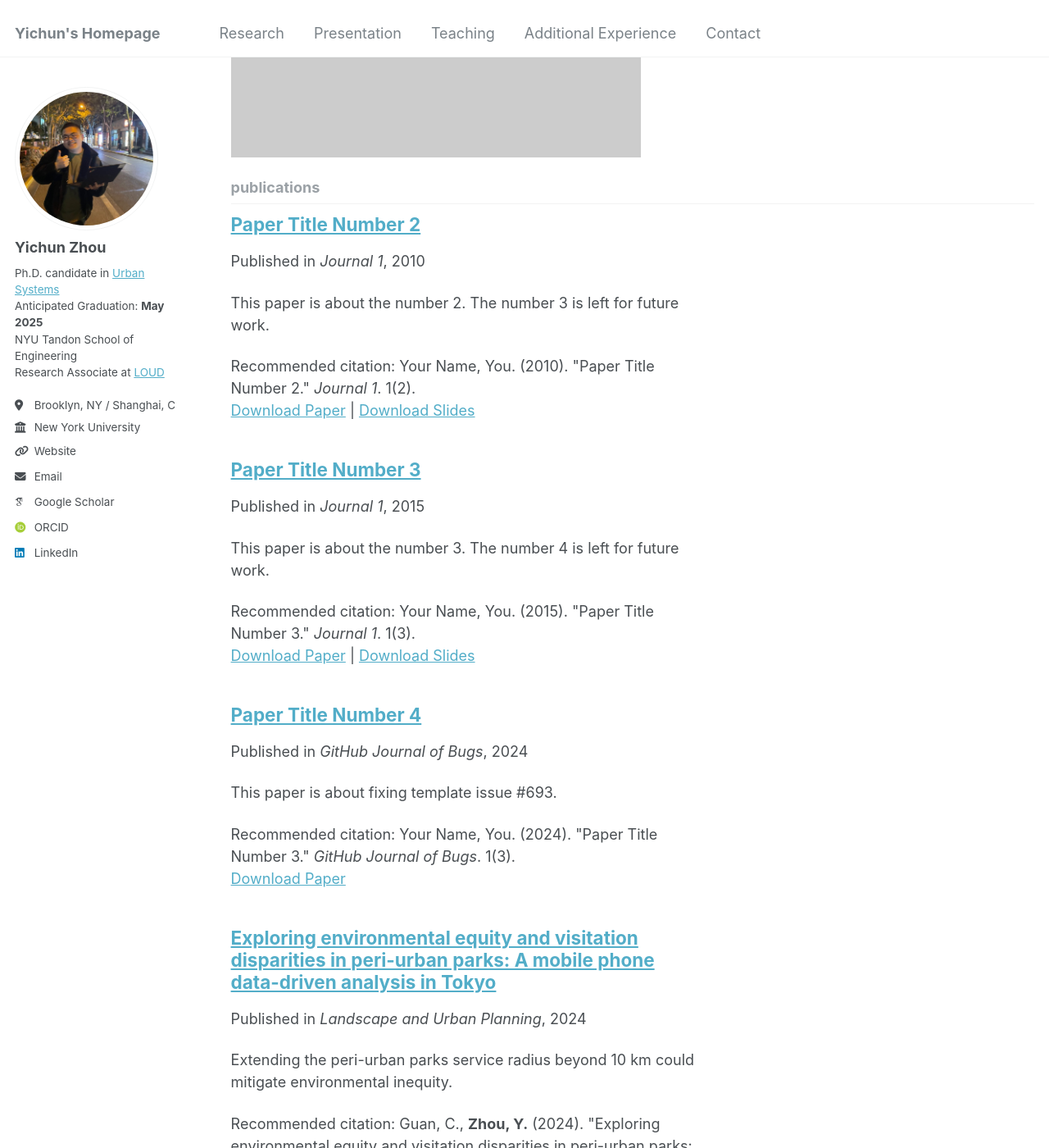
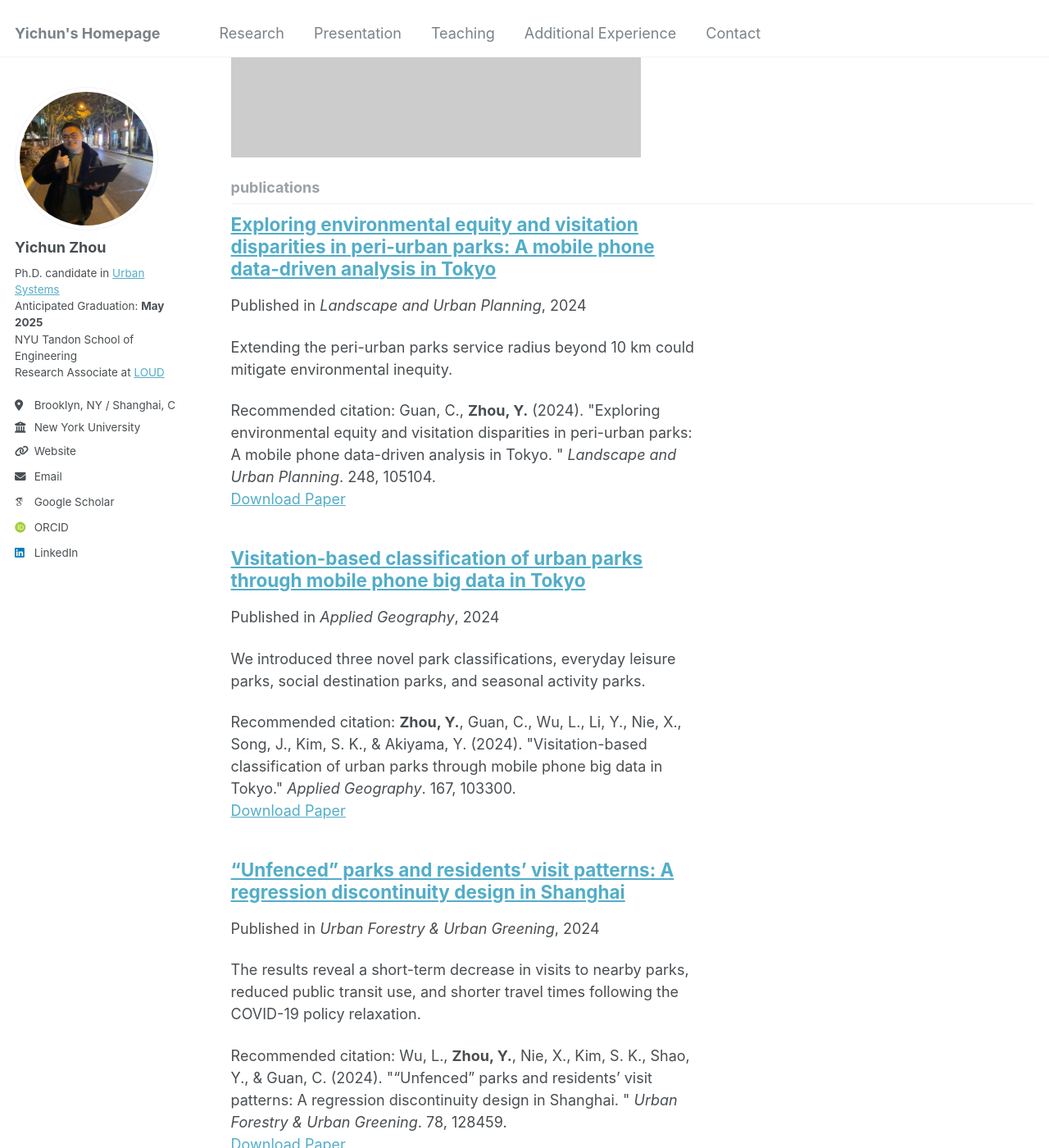
Before and after one commit to yichunzhou12/yichunzhou12.github.io, a Jekyll site: the page built from _pages/collection-archive.html, in a window 1280 px wide and 1400 px high, scrolled down 900 px. Shown: the whole window at 82% size. Built offline with Jekyll 4.4.1, drawn with Linux system fonts in a browser that asks for light colours; some web fonts are replaced.

Commit message:
updated about

```diff
--- a/_publications/2010-10-01-paper-title-number-2.md
+++ /dev/null
@@ -1,14 +0,0 @@
----
-title: "Paper Title Number 2"
-collection: publications
-category: manuscripts
-permalink: /publication/2010-10-01-paper-title-number-2
-excerpt: 'This paper is about the number 2. The number 3 is left for future work.'
-date: 2010-10-01
-venue: 'Journal 1'
-slidesurl: 'http://academicpages.github.io/files/slides2.pdf'
-paperurl: 'http://academicpages.github.io/files/paper2.pdf'
-citation: 'Your Name, You. (2010). &quot;Paper Title Number 2.&quot; <i>Journal 1</i>. 1(2).'
----
-
-The contents above will be part of a list of publications, if the user clicks the link for the publication than the contents of section will be rendered as a full page, allowing you to provide more information about the paper for the reader. When publications are displayed as a single page, the contents of the above "citation" field will automatically be included below this section in a smaller font.
--- a/_publications/2015-10-01-paper-title-number-3.md
+++ /dev/null
@@ -1,14 +0,0 @@
----
-title: "Paper Title Number 3"
-collection: publications
-category: manuscripts
-permalink: /publication/2015-10-01-paper-title-number-3
-excerpt: 'This paper is about the number 3. The number 4 is left for future work.'
-date: 2015-10-01
-venue: 'Journal 1'
-slidesurl: 'http://academicpages.github.io/files/slides3.pdf'
-paperurl: 'http://academicpages.github.io/files/paper3.pdf'
-citation: 'Your Name, You. (2015). &quot;Paper Title Number 3.&quot; <i>Journal 1</i>. 1(3).'
----
-
-The contents above will be part of a list of publications, if the user clicks the link for the publication than the contents of section will be rendered as a full page, allowing you to provide more information about the paper for the reader. When publications are displayed as a single page, the contents of the above "citation" field will automatically be included below this section in a smaller font.
--- a/_publications/2024-02-17-paper-title-number-4.md
+++ /dev/null
@@ -1,13 +0,0 @@
----
-title: "Paper Title Number 4"
-collection: publications
-category: conferences
-permalink: /publication/2024-02-17-paper-title-number-4
-excerpt: 'This paper is about fixing template issue #693.'
-date: 2024-02-17
-venue: 'GitHub Journal of Bugs'
-paperurl: 'http://academicpages.github.io/files/paper3.pdf'
-citation: 'Your Name, You. (2024). &quot;Paper Title Number 3.&quot; <i>GitHub Journal of Bugs</i>. 1(3).'
----
-
-The contents above will be part of a list of publications, if the user clicks the link for the publication than the contents of section will be rendered as a full page, allowing you to provide more information about the paper for the reader. When publications are displayed as a single page, the contents of the above "citation" field will automatically be included below this section in a smaller font.
```
Also changed, not shown: _pages/about.md (+17 -0 lines).
